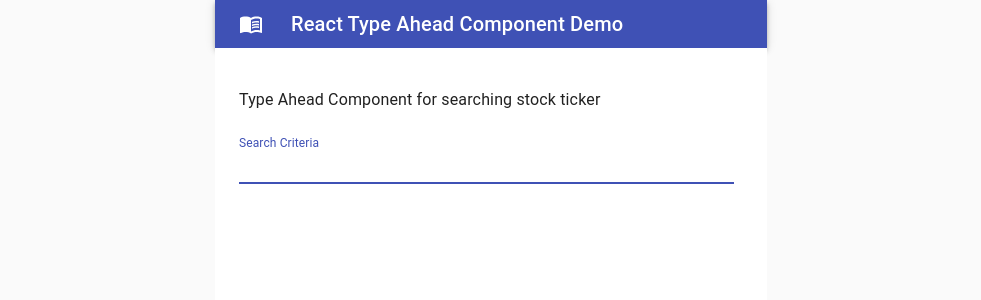
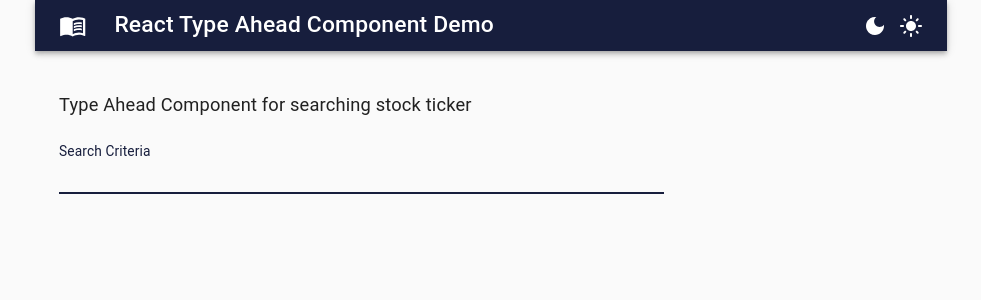
Before and after one commit to meetbrij/react-typeahead, a React (Create React App) app: page / in a window 1280 px wide. Shown: the top 300 px of the page, without its empty margins (149-1130 px from the left). Built offline with nearby package versions, Linux system fonts and the light colour scheme.

Commit message:
adding light dark themes

```diff
--- a/package.json
+++ b/package.json
@@ -3,8 +3,11 @@
   "version": "0.1.0",
   "private": true,
   "dependencies": {
+    "@emotion/react": "^11.5.0",
+    "@emotion/styled": "^11.3.0",
     "@material-ui/core": "^4.12.3",
     "@material-ui/icons": "^4.11.2",
+    "@mui/icons-material": "^5.1.0",
     "@mui/material": "^5.1.0",
     "@testing-library/jest-dom": "^5.15.0",
     "@testing-library/react": "^11.2.7",
--- a/src/Page.js
+++ b/src/Page.js
@@ -1,4 +1,4 @@
-import React, {useState, useRef} from 'react';
+import React, {useState, useRef, useEffect} from 'react';
 import NavBar from './components/NavBar';
 import TypeAhead from './components/TypeAhead';
 import CssBaseline from '@material-ui/core/CssBaseline';
@@ -6,6 +6,10 @@ import Typography from '@material-ui/core/Typography';
 import Container from '@material-ui/core/Container';
 import { makeStyles } from '@material-ui/core/styles';
 import Stocks from './data/Stocks'
+import { ThemeProvider } from '@material-ui/core/styles';
+import { createTheme } from '@material-ui/core/styles';
+import lightTheme from './themes/ThemeNavy';
+import darkTheme from './themes/ThemeMaroon';
 
 const useStyles = makeStyles((theme) => ({
   root: {
@@ -16,7 +20,7 @@ const useStyles = makeStyles((theme) => ({
     paddingTop: theme.spacing(5),
     paddingLeft: theme.spacing(3),
     paddingRight: theme.spacing(3),
-    backgroundColor: '#fff',
+    // backgroundColor: '#fff',
     height: '100vh'
   },
 }));
@@ -36,10 +40,24 @@ function Page() {
   const [stock, setStock] = useState('');
   const [selectedStock, setSelectedStock] = useState([]);
   const stockList = useRef(sortedStock);
+  const [userTheme, setUserTheme] = useState('light')
 
-  const handleTypeAheadInput = e => {
+  const selectTheme = ({ detail }) => {
+    setUserTheme(detail);
+  };
+
+  const appliedTheme = createTheme(userTheme === "light" ? lightTheme : darkTheme)
+
+  useEffect(() => {
+    document.addEventListener("themeSelect", selectTheme);
+    return () => {
+      document.removeEventListener("themeSelect", selectTheme);
+    }
+  });
+
+  const handleTypeAheadInput = userInputValue => {
     // console.log("text input: ", e);
-    setStock(e.target.value);
+    setStock(userInputValue);
   }
 
   const handleTypeAheadClick = suggestedVal => {
@@ -49,9 +67,9 @@ function Page() {
   }
 
   return (
-    <React.Fragment>
+    <ThemeProvider theme={appliedTheme}>
       <CssBaseline />
-      <Container maxWidth="sm" className={classes.root}>
+      <Container maxWidth="md" className={classes.root}>
         <NavBar />
         <Typography component="div" className={classes.pageStock}>
           Type Ahead Component for searching stock ticker
@@ -61,7 +79,7 @@ function Page() {
             value={stock}
             startAt={0}
             maxResult={10}
-              // inputPattern="[A-Za-z0-9]+"
+            inputPattern="[A-Za-z]+"
             onChange={handleTypeAheadInput}
             onClick={suggestedVal => { handleTypeAheadClick(suggestedVal)}}
             />
@@ -70,7 +88,7 @@ function Page() {
             </div>}
         </Typography>
       </Container>
-    </React.Fragment>
+    </ThemeProvider>
   );
 }
 
--- a/src/components/List.js
+++ b/src/components/List.js
@@ -6,7 +6,6 @@ import { makeStyles } from '@material-ui/core/styles';
 
 const useStyles = makeStyles((theme) => ({
   listContainer: {
-    position: 'absolute',
     listStyleType: 'none',
     margin: 0,
     padding: 0,
--- a/src/components/NavBar.js
+++ b/src/components/NavBar.js
@@ -5,6 +5,9 @@ import Toolbar from '@material-ui/core/Toolbar';
 import Typography from '@material-ui/core/Typography';
 import IconButton from '@material-ui/core/IconButton';
 import MenuIcon from '@material-ui/icons/MenuBook';
+import Box from '@mui/material/Box';
+import DarkMode from '@mui/icons-material/DarkMode';
+import LightMode from '@mui/icons-material/LightMode';
 
 const useStyles = makeStyles((theme) => ({
   root: {
@@ -18,6 +21,11 @@ const useStyles = makeStyles((theme) => ({
 const NavBar = () => {
     const classes = useStyles();
 
+    const handleSelectPageTheme = (theme) => {
+      const event = new CustomEvent("themeSelect", { detail: theme });
+      document.dispatchEvent(event);
+    }
+
     return(
         <div className={classes.root}>
           <AppBar position="static">
@@ -28,6 +36,27 @@ const NavBar = () => {
               <Typography variant="h6" color="inherit">
                 React Type Ahead Component Demo
               </Typography>
+              <Box sx={{ flexGrow: 1 }} />
+              <Box>
+                <IconButton
+                  size="medium"
+                  edge="end"
+                  aria-label="dark theme for the page"
+                  onClick={() => handleSelectPageTheme('dark')}
+                  color="inherit"
+                >
+                  <DarkMode />
+                </IconButton>
+                <IconButton
+                  size="medium"
+                  edge="end"
+                  aria-label="light theme for the page"
+                  onClick={() => handleSelectPageTheme('light')}
+                  color="inherit"
+                >
+                  <LightMode />
+                </IconButton>
+              </Box>
             </Toolbar>
           </AppBar>
         </div>
--- a/src/components/TypeAhead.js
+++ b/src/components/TypeAhead.js
@@ -8,7 +8,7 @@ const useStyles = makeStyles((theme) => ({
   root: {
     '& > *': {
       marginTop: theme.spacing(3),
-      width: '55ch',
+      width: '70%',
     },
   },
   chip: {
@@ -31,18 +31,19 @@ const useStyles = makeStyles((theme) => ({
 const TypeAhead = (props) => {
 
     const classes = useStyles();
-    const {options, maxResult, startAt, onChange, onClick, ...inputProps} = props;
+    const {options, maxResult, startAt, onChange, onClick, inputPattern, ...textfieldProps} = props;
 
     const [suggestions, setSuggestions] = useState([]);
-    const [chips, setChips] = useState([])
+    const [chips, setChips] = useState([]);
+    const [textFieldInputValue, setTextFieldInputValue] = useState([]);
     const typeAheadElemRef = useRef(null);
 
     // console.log("stocks: ", options);
     // console.log("maxResult: ", maxResult);
 
     const onInputChange = e => {
-      const inputValue = e.target.value;
-      // console.log("input change: ", inputValue, e.target.validity.valid);
+      console.log("input change: ", e.target.value, e.target.validity.valid);
+      const inputValue = e.target.validity.valid ? e.target.value : textFieldInputValue;
 
       if(e.target.validity.valid) {
         let result = [];
@@ -53,8 +54,9 @@ const TypeAhead = (props) => {
         }
         // console.log("result: ", result);
         setSuggestions(result);
+        setTextFieldInputValue(inputValue);
       }
-      onChange(e);
+      onChange(inputValue);
     }
 
     const suggestionSelected = suggestion => {
@@ -78,7 +80,11 @@ const TypeAhead = (props) => {
             autoComplete={"off"}
             inputRef={typeAheadElemRef}
             autoFocus
+            inputProps={{
+              pattern: inputPattern
+            }}
             InputProps={{
+              pattern: inputPattern,
               startAdornment: chips.map((item) => (
                 <Chip
                   key={item}
@@ -91,7 +97,7 @@ const TypeAhead = (props) => {
                 onClick={()=> clearChips()}
                 >x</div>
             }}
-            {...inputProps}
+            {...textfieldProps}
           />
           {suggestions.length > 0 && (
             <List
@@ -106,6 +112,7 @@ const TypeAhead = (props) => {
 TypeAhead.defaultProps = {
     startAt: 0,
     maxResult: 10,
+    inputPattern: "[A-Za-z0-9]+"
 }
 
 export default TypeAhead;
--- /dev/null
+++ b/src/themes/ThemeMaroon.js
@@ -0,0 +1,30 @@
+const darkTheme = {
+    palette: {
+      type: 'dark',
+      primary: {
+        main: '#250414',
+      },
+      secondary: {
+        main: '#f5a900',
+      }
+    },
+    typography: {
+      fontSize: 16,
+      h3: {
+        fontWeight: 700,
+        fontSize: '2.2rem'
+      },
+      h4: {
+        fontWeight: 700,
+        fontSize: '1.75rem'
+      },
+      h5: {
+        fontWeight: 500
+      },
+      h6: {
+        fontWeight: 500
+      }
+    }
+  }
+
+  export default darkTheme;
--- /dev/null
+++ b/src/themes/ThemeNavy.js
@@ -0,0 +1,30 @@
+const lightTheme = {
+    palette: {
+      type: 'light',
+      primary: {
+        main: '#171e3d',
+      },
+      secondary: {
+        main: '#f50057',
+      }
+    },
+    typography: {
+      fontSize: 16,
+      h3: {
+        fontWeight: 700,
+        fontSize: '2.2rem'
+      },
+      h4: {
+        fontWeight: 700,
+        fontSize: '1.75rem'
+      },
+      h5: {
+        fontWeight: 500
+      },
+      h6: {
+        fontWeight: 500
+      }
+    }
+  }
+
+  export default lightTheme;
```
Also changed, not shown: 1 other file (tests, documents, lock files or other folders). Lines whose indentation alone changed are shown as unchanged.
